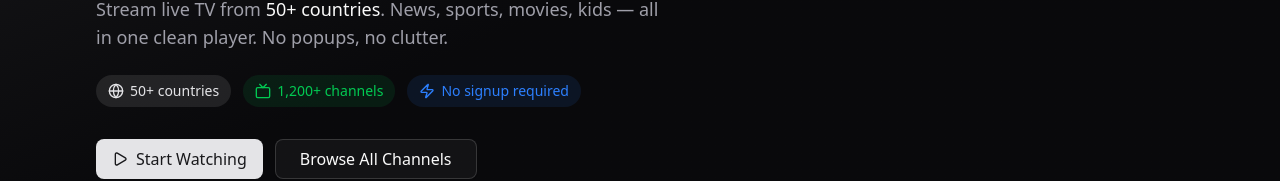
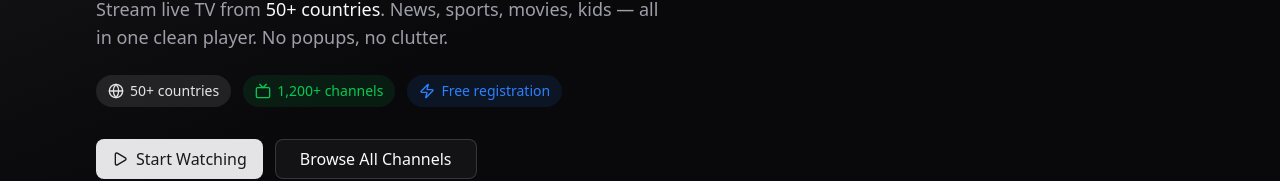
Before and after one commit to pilgrim-12/stellix-tv, a Next.js app: page / in a window 1280 px wide. Shown: the part 293-474 px from the top of the page. Built offline with nearby package versions, Linux system fonts and the light colour scheme; no server answers.

Commit message:
fix: Change 'No signup required' to 'Free registration'

```diff
--- a/src/app/page.tsx
+++ b/src/app/page.tsx
@@ -81,7 +81,7 @@ export default function Home() {
               </span>
               <span className="inline-flex items-center gap-1.5 px-3 py-1.5 rounded-full bg-blue-500/10 text-blue-500 font-medium">
                 <Zap className="h-4 w-4" />
-                No signup required
+                Free registration
               </span>
             </div>
 
```
